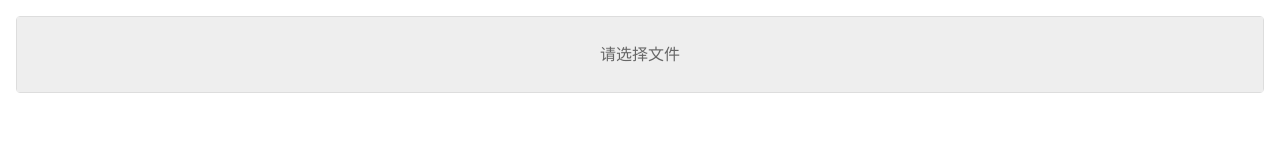
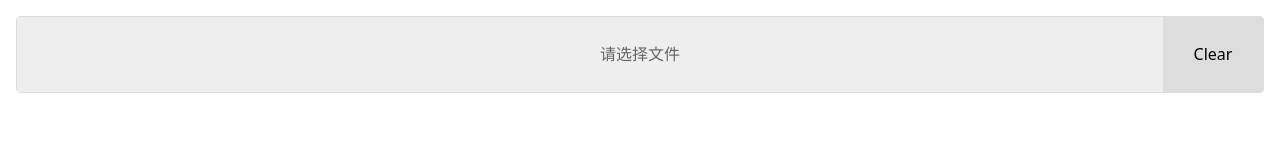
Before and after one commit to supermanbin/vite-react-ts, a React (Vite) app: page /cssfilter in a window 1280 px wide. Shown: the top 160 px of the page. Built offline with nearby package versions, Linux system fonts and the light colour scheme.

Commit message:
audio visualization

```diff
--- a/src/components/FileInput/FileInput.module.css
+++ b/src/components/FileInput/FileInput.module.css
@@ -29,4 +29,14 @@
         appearance: none;
         /*opacity: 0;*/
     }
+
+    & button {
+        position: absolute;
+        right: 0;
+        top: 0;
+        width: 100px;
+        height: 100%;
+        z-index: 2;
+        background: #dddddd;
+    }
 }
--- a/src/components/FileInput/FileInput.tsx
+++ b/src/components/FileInput/FileInput.tsx
@@ -1,21 +1,29 @@
 import style from './FileInput.module.css';
+import { useRef, useState } from 'react';
 
 type FileInputType = {
   onChange: (file: any) => void;
 };
-export default function FileInput(props: FileInputType) {
-  const { onChange } = props;
-
+export default function FileInput({ onChange }: FileInputType) {
+  const [val, setVal] = useState('');
+  const fileRef = useRef();
   const fileChange = (e: any) => {
     const files = e.target.files;
+
     if (!files.length) return;
+    setVal(e.target.value);
     onChange(files[0]);
+  };
+
+  const handleClick = () => {
+    setVal('');
   };
 
   return (
     <div className={style['file-uploader']}>
       <label htmlFor="fileUploader">请选择文件</label>
-      <input type="file" id="fileUploader" onChange={fileChange} />
+      <input type="file" id="fileUploader" value={val} onChange={fileChange} />
+      <button onClick={handleClick}>Clear</button>
     </div>
   );
 }
--- a/src/pages/audioCut/AudioCut.module.css
+++ b/src/pages/audioCut/AudioCut.module.css
@@ -32,5 +32,6 @@
 }
 .canvas {
     width: 100%;
-    height: 150px;
+    height: 300px;
+    background: #dddddd;
 }
--- a/src/pages/audioCut/AudioCut.tsx
+++ b/src/pages/audioCut/AudioCut.tsx
@@ -4,44 +4,82 @@ import style from './AudioCut.module.css';
 
 export default function AudioCut() {
   const [fileName, setFileName] = useState('');
-  const [ctx, setCtx] = useState(null);
   const audioRef: MutableRefObject<HTMLAudioElement> = useRef(null);
-  const canvasRef: MutableRefObject<null> = useRef(null);
+  const canvasRef: MutableRefObject<HTMLCanvasElement> = useRef(null);
 
-  useEffect(() => {
+  useEffect(() => {}, []);
+
+  const fileChange = (file: any) => {
+    // const reader = new FileReader();
+    const audio = audioRef.current;
+    audio.src = URL.createObjectURL(file);
+    audio.load();
+    setFileName(file.name);
+    // 1. 创建音频上下文
+    const audioCtx = new AudioContext();
+    // 2. 创建音频源
+    const audioSource = audioCtx.createMediaElementSource(audio);
+    // 3. 创建音频分析节点
+    const analyser = audioCtx.createAnalyser();
+    // 4. 音频源连接音频节点
+    audioSource.connect(analyser);
+    // 5. 音频节点连接输出设备
+    analyser.connect(audioCtx.destination);
+    // 6. 设置fftSize(快速傅里叶变换)
+    analyser.fftSize = 256;
+    // 7. 设置频率计数，此值一般为fftsize的一半
+    const bufferLength = analyser.frequencyBinCount;
+    console.log(analyser);
+    const dataArray = new Uint8Array(bufferLength);
     const canvas = canvasRef.current;
     const ctx = canvas.getContext('2d');
-    canvas.width = canvas.clientWidth * window.devicePixelRatio;
-    canvas.height = canvas.clientHeight * window.devicePixelRatio;
+    const WIDTH = (canvas.width = canvas.clientWidth * window.devicePixelRatio);
+    const HEIGHT = (canvas.height = canvas.clientHeight * window.devicePixelRatio);
+    const barW = WIDTH / bufferLength / 2;
+    // const barW = 2;
+    let barH;
+    let x = 0;
+    const gradient = ctx.createLinearGradient(0, 0, WIDTH, HEIGHT);
+    gradient.addColorStop(0, '#6500ff');
+    gradient.addColorStop(0.5, '#ff00a2');
+    gradient.addColorStop(1, '#6500ff');
+    // #ff00a2, #6500ff
+    function renderFrame() {
+      requestAnimationFrame(renderFrame);
+      x = 0;
+      // 获取每一帧的音频频率数据
+      // 实际是通过getByteFrequencyData方法将音频的采集点的数据回填到dataArray里
+      // 这样dataArray每一帧的数据都是不同的，就可以针对数据进行可视化操作
+      analyser.getByteFrequencyData(dataArray);
+      // 清除画布内容
+      ctx.clearRect(0, 0, WIDTH, HEIGHT);
 
-    setCtx(ctx);
-  }, []);
+      for (var i = 0; i < bufferLength; i++) {
+        barH = dataArray[i];
+        // var r = barH + 50 * (i / bufferLength);
+        // var g = 250 * (i / bufferLength);
+        // var b = 250 * (i / bufferLength);
+        // ctx.fillStyle = 'rgb(' + r + ',' + g + ',' + b + ')';
+        ctx.fillStyle = gradient;
+        // X轴的前半部分数据
+        // ctx.fillRect(WIDTH / 2 - x, HEIGHT - barH, barW, barH);
+        // X轴的后半部分数据
+        // ctx.fillRect(WIDTH / 2 + x, HEIGHT - barH, barW, barH);
 
-  const fileChange = (file: any) => {
-    const reader = new FileReader();
-    reader.readAsArrayBuffer(file);
-    audioRef.current.src = URL.createObjectURL(file);
-    audioRef.current.play();
-    const audioCtx = new AudioContext();
-    console.log(audioCtx);
-    const analyser = audioCtx.createAnalyser();
-    analyser.fftSize = 1024;
+        // 镜像操作
+        ctx.fillRect(WIDTH / 2 - x, HEIGHT / 2, barW, -barH / 2);
+        ctx.fillRect(WIDTH / 2 - x, HEIGHT / 2, barW, barH / 2);
+        ctx.fillRect(WIDTH / 2 + x, HEIGHT / 2, barW, -barH / 2);
+        ctx.fillRect(WIDTH / 2 + x, HEIGHT / 2, barW, barH / 2);
+        x += barW;
+      }
+    }
 
-    const mes = audioCtx.createMediaElementSource(audioRef.current);
-    mes.connect(analyser);
-    mes.connect(audioCtx.destination);
+    audio.play();
+    renderFrame();
+  };
 
-    setFileName(file.name);
-
-    reader.onload = function (pe: ProgressEvent<FileReader>) {
-      // let dataArray = new Uint8Array(analyser.frequencyBinCount);
-      // console.log(dataArray);
-      //
-      // analyser.getByteFrequencyData(dataArray);
-      // console.log(analyser);
-      // ctx.fillRect(0, 0, 100, 100);
-    };
-  };
+  const clearFile = () => {};
 
   return (
     <div>
@@ -49,8 +87,8 @@ export default function AudioCut() {
       <audio ref={audioRef} controls>
         <source src="" />
       </audio>
+      <FileInput onChange={fileChange}></FileInput>
       <canvas className={style.canvas} ref={canvasRef}></canvas>
-      <FileInput onChange={fileChange}></FileInput>
     </div>
   );
 }
```
